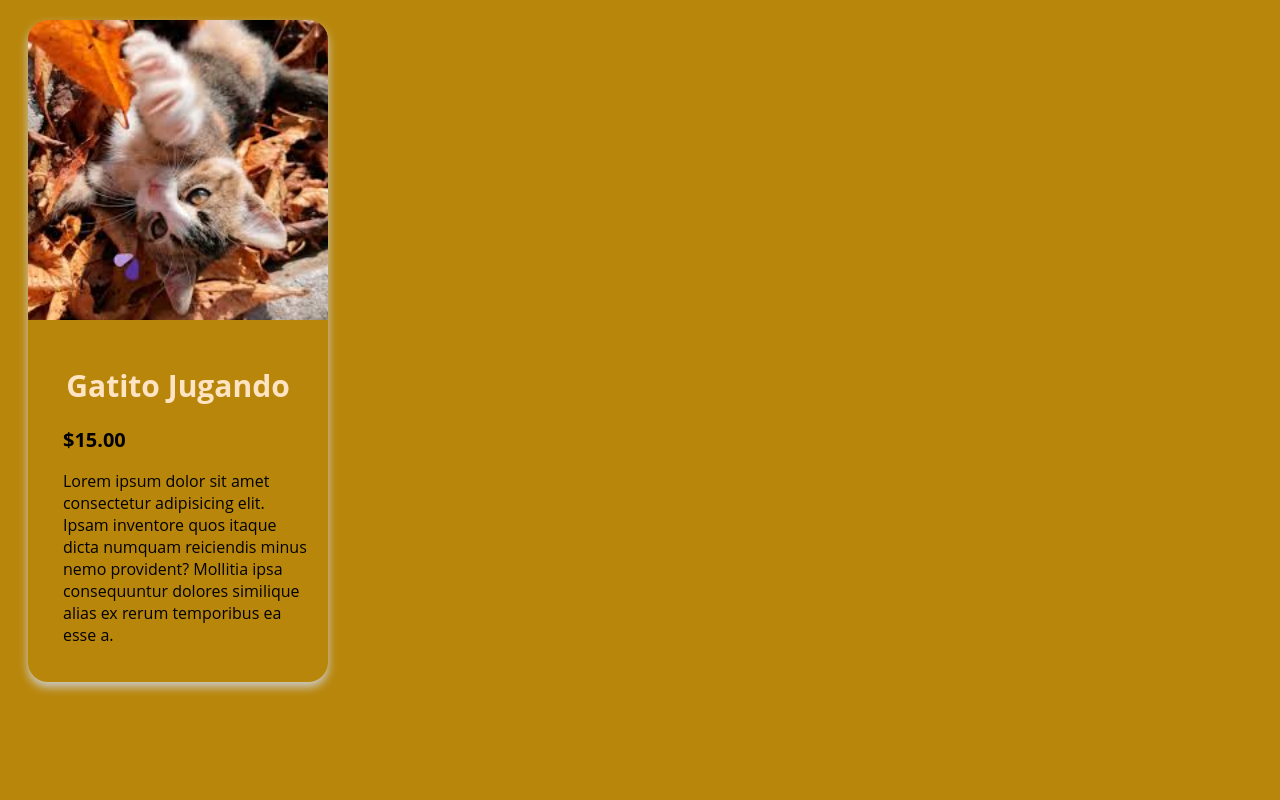
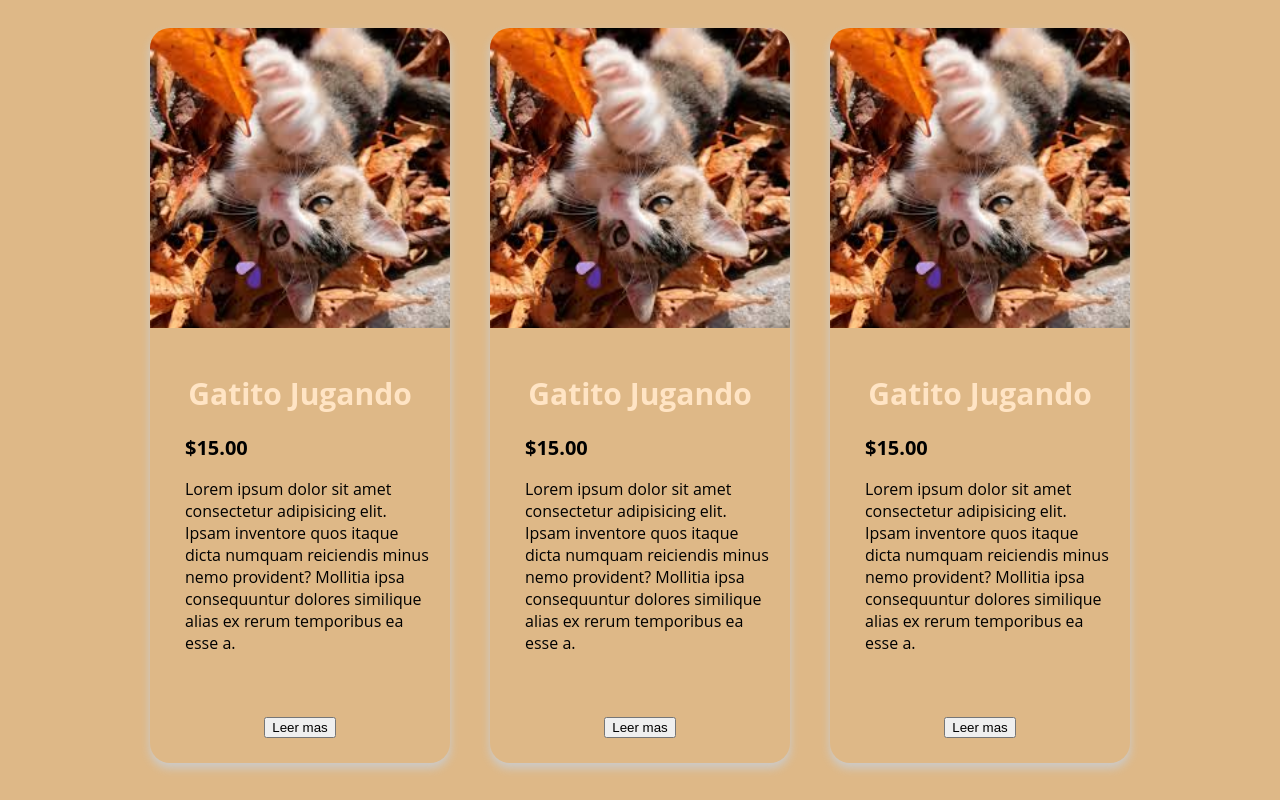
Before and after one commit to Angelramos14/cards, a plain HTML site: page pagina/index.html in a window 1280 px wide. Drawn offline with Linux system fonts and the light colour scheme.

Commit message:
tarjetas

```diff
--- a/css/Style.css
+++ b/css/Style.css
@@ -1,7 +1,12 @@
 body{
-    background-color:darkgoldenrod;
+    background-color:burlywood;
 }
 @import url('https://fonts.googleapis.com/css2?family=Open+Sans:ital,wght@0,300..800;1,300..800&display=swap');
+
+.tarjeta{
+    display: flex;
+    justify-content: center;
+}
 .card{
     margin:20px;
     width: 300px;
@@ -28,3 +33,15 @@ body{
 .card-content{
     padding: 20px
 }
+.card:hover{
+    background-color:burlywood;
+    transform: scale(1.05);
+}
+.card .footer{
+    padding:25px;
+    text-align: center;
+}
+.footer a{
+    text-decoration: none;
+    color: black;
+}
--- a/pagina/index.html
+++ b/pagina/index.html
@@ -7,6 +7,7 @@
         <link href="../css/Style.css" rel="stylesheet">
     </head>
     <body>
+        <div class="tarjeta">
             <div class="card">
                 <img src="../img/gato.jpg" alt="">
                 <div class="card-content">
@@ -16,6 +17,36 @@
                          Mollitia ipsa consequuntur dolores similique alias ex rerum temporibus ea esse a.
                     </p>
                 </div>
+                <div class="footer">
+                    <button><a href="https://portal.ricaldone.edu.sv/" target="_blank">Leer mas</a></button>
+                </div>
+            </div><div class="card">
+                <img src="../img/gato.jpg" alt="">
+                <div class="card-content">
+                    <h1>Gatito Jugando</h1>
+                    <h2>$15.00</h2>
+                    <p>Lorem ipsum dolor sit amet consectetur adipisicing elit. Ipsam inventore quos itaque dicta numquam reiciendis minus nemo provident?
+                         Mollitia ipsa consequuntur dolores similique alias ex rerum temporibus ea esse a.
+                    </p>
+                </div>
+                <div class="footer">
+                    <button><a href="https://portal.ricaldone.edu.sv/" target="_blank">Leer mas</a></button>
+                </div>
+            </div>
+
+            <div class="card">
+                <img src="../img/gato.jpg" alt="">
+                <div class="card-content">
+                    <h1>Gatito Jugando</h1>
+                    <h2>$15.00</h2>
+                    <p>Lorem ipsum dolor sit amet consectetur adipisicing elit. Ipsam inventore quos itaque dicta numquam reiciendis minus nemo provident?
+                         Mollitia ipsa consequuntur dolores similique alias ex rerum temporibus ea esse a.
+                    </p>
+                </div>
+                <div class="footer">
+                    <button><a href="https://portal.ricaldone.edu.sv/" target="_blank">Leer mas</a></button>
+                </div>
+            </div>
         </div>
 
     </body>
```
Lines whose indentation alone changed are shown as unchanged.
